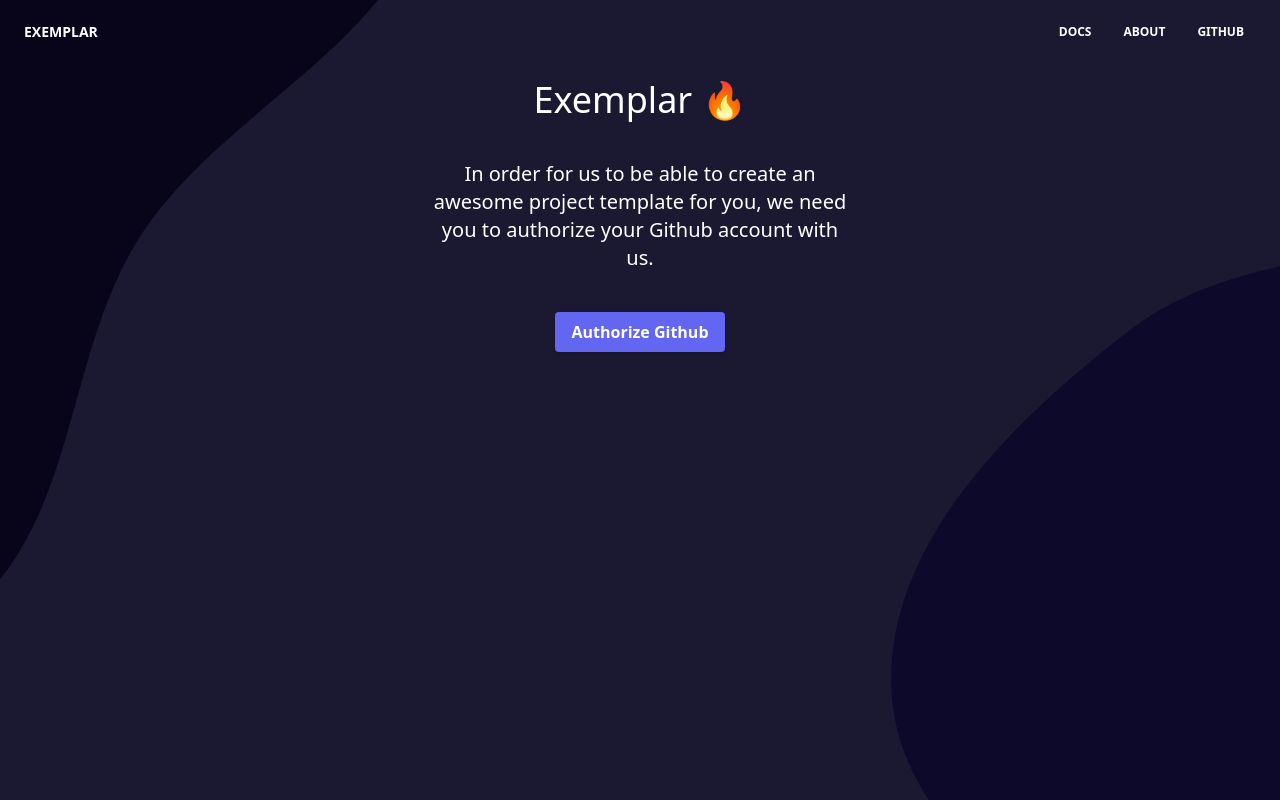
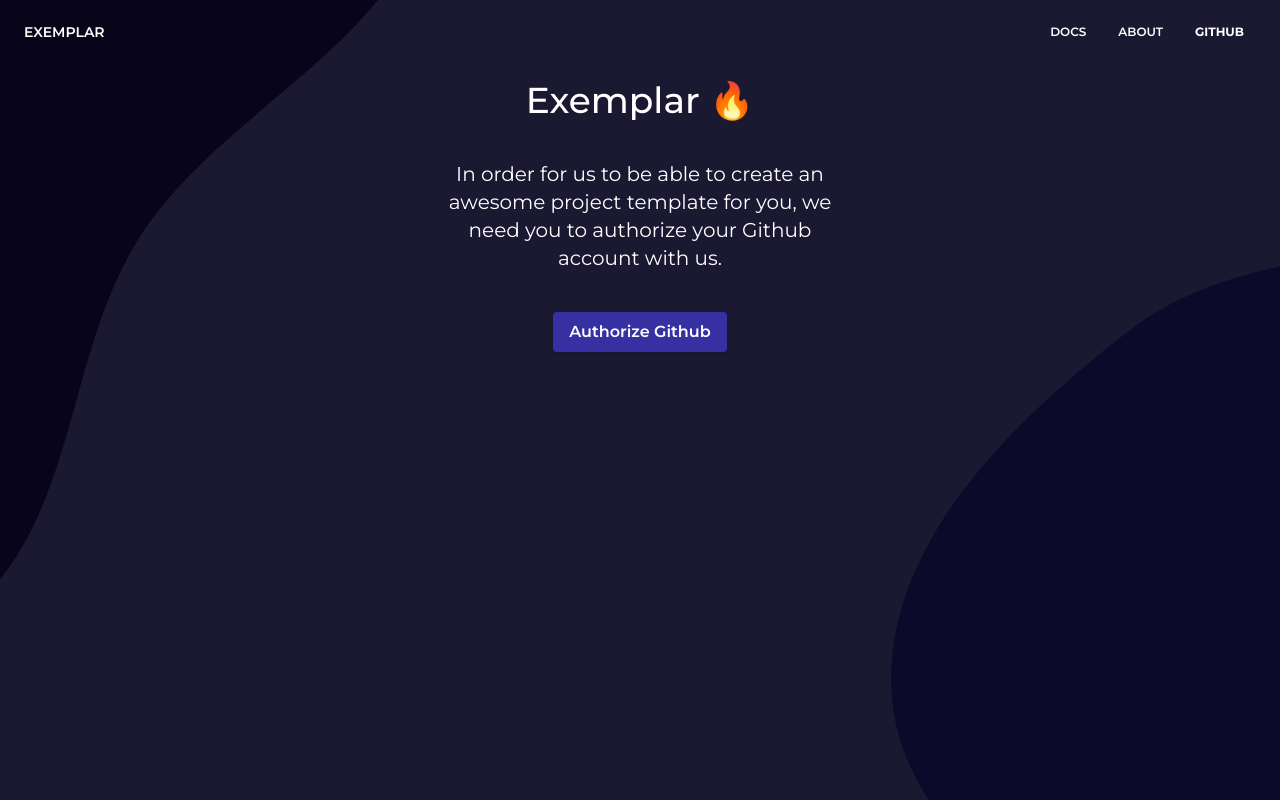
Before and after one commit to exemplar-io/exemplar-io.github.io, a React (Create React App) app: page / in a window 1280 px wide. Built offline with nearby package versions, Linux system fonts and the light colour scheme; no server answers.

Commit message:
UI update

```diff
--- a/src/App.tsx
+++ b/src/App.tsx
@@ -7,7 +7,7 @@
 
 function App() {
   return (
-    <div className="min-h-screen text-center bg-cover bg-center bg-wave">
+    <div className="min-h-screen text-center bg-cover bg-center bg-wave font-montserrat">
       <BrowserRouter>
         <NavigationBar />
         <div>
--- a/src/components/UI/NavigationBar/NavigationBar.tsx
+++ b/src/components/UI/NavigationBar/NavigationBar.tsx
@@ -11,7 +11,7 @@
       <div className="container px-4 mx-auto flex flex-wrap items-center justify-between">
         <div className="w-full flex justify-between lg:w-auto lg:static lg:block lg:justify-start">
           <NavLink
-            className="text-sm font-bold leading-relaxed inline-block mr-4 py-2 whitespace-nowrap uppercase text-secondary"
+            className="text-sm font-semibold leading-relaxed inline-block mr-4 py-2 whitespace-nowrap uppercase text-secondary"
             to={'/'}
           >
             Exemplar
--- a/src/components/UI/NavigationBar/NavigationItem.tsx
+++ b/src/components/UI/NavigationBar/NavigationItem.tsx
@@ -10,7 +10,7 @@
 const NavigationItem = ({ link, onClick, children }: NavigationItemProps) => (
   <NavLink
     to={link}
-    className="px-3 py-2 flex items-center text-xs uppercase font-bold leading-snug text-secondary hover:opacity-75"
+    className="px-3 py-2 flex items-center text-xs uppercase font-semibold leading-snug text-secondary hover:opacity-75"
     onClick={onClick}
   >
     <span className="ml-2">{children}</span>
--- a/src/components/UI/PrimaryButton.tsx
+++ b/src/components/UI/PrimaryButton.tsx
@@ -9,7 +9,7 @@
 const PrimaryButton = ({ title, onClick, disabled }: PrimaryButtonProps) => {
   return (
     <button
-      className="bg-primary-500 shadow hover:bg-primary-400 disabled:cursor-not-allowed disabled:bg-primary-500 focus:shadow-outline focus:outline-none text-secondary font-bold py-2 px-4 rounded"
+      className="bg-primary-800 shadow hover:bg-primary-700 disabled:cursor-not-allowed disabled:opacity-50  focus:shadow-outline focus:outline-none text-secondary font-semibold py-2 px-4 rounded"
       onClick={onClick}
       disabled={disabled}
     >
--- a/src/pages/Home.tsx
+++ b/src/pages/Home.tsx
@@ -85,7 +85,7 @@
 
   return (
     <main className={'container mx-auto w-2/6 space-y-10 pb-20 pt-20'}>
-      <h1 className="text-secondary text-4xl">Exemplar 🔥</h1>
+      <h1 className="text-secondary text-4xl font-medium ">Exemplar 🔥</h1>
       <h3 className="text-secondary text-xl">
         In order for us to be able to create an awesome project template for
         you, we need you to authorize your Github account with us.
```
